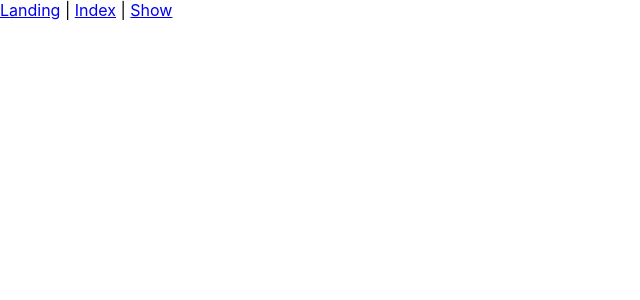
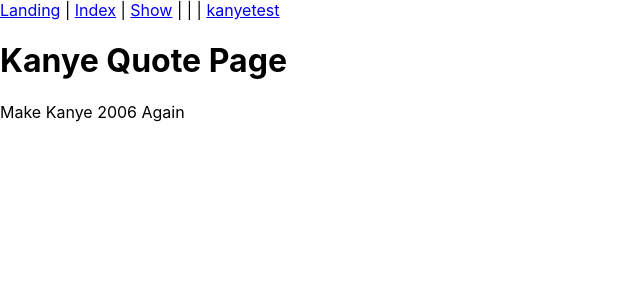
Before and after one commit to adamgrunke/react-github-clone, a React (Create React App) app: page /kanyetest in a window 1280 px wide. Shown: the top 300 px of the page, without its empty margins (0-640 px from the left). Built offline with nearby package versions, Linux system fonts and the light colour scheme; no server answers.

Commit message:
Created Kanye Test component. Using buttons for links

```diff
--- a/src/App.jsx
+++ b/src/App.jsx
@@ -3,6 +3,7 @@ import './App.css';
 import Landing from './Components/Landing'
 import Index from './Components/Index'
 import Show from './Components/Show'
+import KanyeTest from './Components/KanyeTest'
 
 import {
   BrowserRouter as Router,
@@ -19,12 +20,14 @@ class App extends React.Component {
       <nav>
         <Link to='/'>Landing</Link>{' | '}
         <Link to='/Index'>Index</Link>{' | '}
-        <Link to='/Show'>Show</Link>
+        <Link to='/show/:id'>Show</Link>{' | '}{' | '}{' | '}
+        <Link to='/kanyetest'>kanyetest</Link>
       </nav>
 
         <Route exact path='/' component={Landing}/>
         <Route exact path='/Index' component={Index}/>
-        <Route exact path='/Show' component={Show}/>
+        <Route exact path='/show/:id' component={Show}/>
+        <Route exact path='/kanyetest' component={KanyeTest}/>
 
       </Router>
     )
--- a/src/Components/Index.jsx
+++ b/src/Components/Index.jsx
@@ -3,18 +3,18 @@ import axios from 'axios'
 
 class Index extends React.Component {
 
-    state = {
-        quote: "Make Kanye 2006 Again"
-    }
+    // state = {
+    //     quote: "Make Kanye 2006 Again"
+    // }
 
-    componentDidMount() {
-        axios.get('https://api.kanye.rest').then(result => {
-            let quote = result.data.quote;
-            this.setState({
-            quote
-            })
-        })
-        }
+    // componentDidMount() {
+    //     axios.get('https://api.kanye.rest').then(result => {
+    //         let quote = result.data.quote;
+    //         this.setState({
+    //         quote
+    //         })
+    //     })
+    //     }
 
 
 
@@ -22,7 +22,7 @@ class Index extends React.Component {
         return(
             <>
                 <h1>Index Page</h1>
-                <p>{this.state.quote}</p>
+
             </>
         )
     }
--- /dev/null
+++ b/src/Components/KanyeTest.jsx
@@ -0,0 +1,29 @@
+import React from 'react'
+import axios from 'axios'
+
+class KanyeTest extends React.Component {
+
+    state = {
+        quote: "Make Kanye 2006 Again"
+    }
+
+    componentDidMount() {
+        axios.get('https://api.kanye.rest').then(result => {
+            let quote = result.data.quote;
+            this.setState({
+            quote
+            })
+        })
+        }
+
+    render () {
+        return(
+            <>
+                <h1>Kanye Quote Page</h1>
+                <p>{this.state.quote}</p>
+            </>
+        )
+    }
+}
+
+export default KanyeTest;
--- a/src/Components/Landing.jsx
+++ b/src/Components/Landing.jsx
@@ -1,11 +1,26 @@
 import React from 'react'
+import {Link} from 'react-router-dom'
 
 const Landing = props => (
-        <>
-                <h1>Landing Page</h1>
-                <button>Go to Issues</button>
-        </>
+    <>
+        <h1>Landing Page</h1>
+
+        <div>
+            <Link to='/KanyeTest'>
+                <button type="button" className="btn btn">Kanye Quote</button>
+            </Link>
+        </div>
+
+        <div>
+            <Link to='/Index'>
+                <button type="button" className="btn btn">Go to Issues</button>
+            </Link>
+        </div>
+    </>
 )
 
 
+
+
+
 export default Landing;
```
